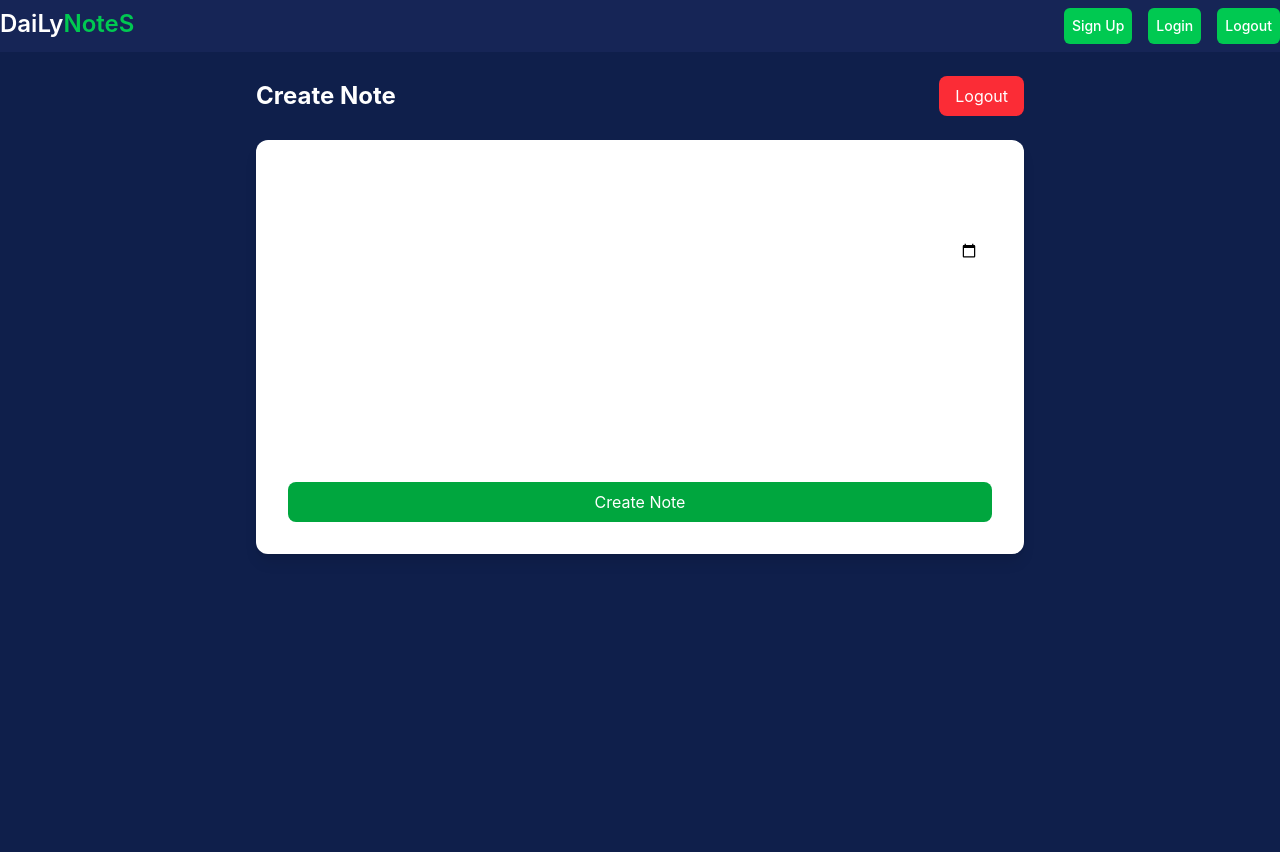
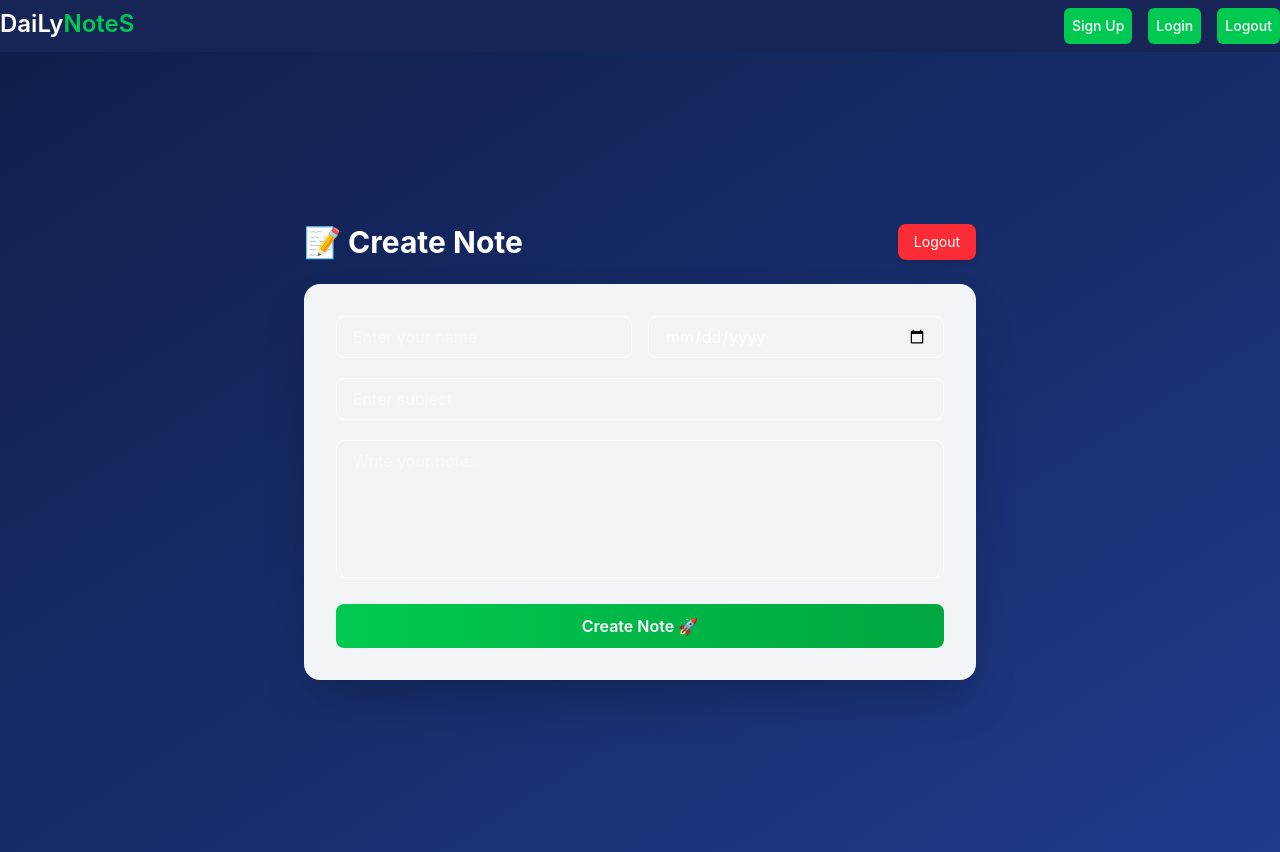
Before and after one commit to muskanmujawar1729-lang/dailyNote, a React app in the folder Frontend/: page /home in a window 1280 px wide. Built offline with nearby package versions, Linux system fonts and the light colour scheme; the HTML template or start-up script is replaced by a standard one.

Commit message:
update logout file

```diff
--- a/Frontend/src/component/TodoPage.jsx
+++ b/Frontend/src/component/TodoPage.jsx
@@ -17,7 +17,7 @@ function TodoPage() {
       const token = localStorage.getItem("token");
 
       await axios.post(
-        "https://dailynote-4.onrender.com/note/create",
+        "https://dailynote-4.onrender.com/user/note",
         { name, date, subject, text },
         {
           headers: {
@@ -62,45 +62,49 @@ function TodoPage() {
   };
 
 return (
-    <div className="min-h-screen bg-[#0f1f4b] flex flex-col items-center px-4 py-6">
+  <div className="min-h-screen bg-gradient-to-br from-[#0f1f4b] to-[#1e3a8a] flex items-center justify-center px-4">
+
+    <div className="w-full max-w-2xl">
 
       {/* Header */}
-      <div className="w-full max-w-3xl flex justify-between items-center mb-6">
-        <h2 className="text-white text-xl md:text-2xl font-bold">
-          Create Note
-        </h2>
+      <div className="flex justify-between items-center mb-6">
+        <h1 className="text-white text-2xl md:text-3xl font-bold">
+          📝 Create Note
+        </h1>
 
         <button
           onClick={logout}
-          className="bg-red-500 text-white px-4 py-2 rounded-lg text-sm md:text-base"
+          className="bg-red-500 hover:bg-red-600 text-white px-4 py-2 rounded-lg text-sm shadow-md transition"
         >
           Logout
         </button>
       </div>
 
-      {/* Form Card */}
+      {/* Card */}
       <form
         onSubmit={createNote}
-        className="w-full max-w-3xl bg-white p-5 md:p-8 rounded-xl shadow-lg space-y-4"
+        className="bg-white/95 backdrop-blur-md p-6 md:p-8 rounded-2xl shadow-2xl space-y-5"
       >
-        {/* Name */}
+
+        {/* Name + Date Row */}
+        <div className="grid md:grid-cols-2 gap-4">
           <input
             type="text"
             placeholder="Enter your name"
             value={name}
             onChange={(e) => setName(e.target.value)}
-          className="w-full px-3 py-2 border rounded-lg focus:outline-none focus:ring-2 focus:ring-green-400"
+            className="w-full px-4 py-2 border rounded-lg focus:ring-2 focus:ring-blue-400 outline-none"
             required
           />
 
-        {/* Date */}
           <input
             type="date"
             value={date}
             onChange={(e) => setDate(e.target.value)}
-          className="w-full px-3 py-2 border rounded-lg"
+            className="w-full px-4 py-2 border rounded-lg focus:ring-2 focus:ring-blue-400 outline-none"
             required
           />
+        </div>
 
         {/* Subject */}
         <input
@@ -108,28 +112,30 @@ function TodoPage() {
           placeholder="Enter subject"
           value={subject}
           onChange={(e) => setSubject(e.target.value)}
-          className="w-full px-3 py-2 border rounded-lg"
+          className="w-full px-4 py-2 border rounded-lg focus:ring-2 focus:ring-blue-400 outline-none"
           required
         />
 
-        {/* Text */}
+        {/* Textarea */}
         <textarea
           placeholder="Write your note..."
           value={text}
           onChange={(e) => setText(e.target.value)}
-          rows="4"
-          className="w-full px-3 py-2 border rounded-lg resize-none"
+          rows="5"
+          className="w-full px-4 py-2 border rounded-lg resize-none focus:ring-2 focus:ring-blue-400 outline-none"
           required
         />
 
         {/* Button */}
         <button
           type="submit"
-          className="w-full bg-green-600 text-white py-2 rounded-lg hover:bg-green-700 transition"
+          className="w-full bg-gradient-to-r from-green-500 to-green-600 text-white py-2.5 rounded-lg font-semibold hover:scale-[1.02] transition"
         >
-          Create Note
+          Create Note 🚀
         </button>
+
       </form>
+    </div>
   </div>
 );
 }
--- a/Frontend/src/pages/Logout.jsx
+++ b/Frontend/src/pages/Logout.jsx
@@ -7,6 +7,12 @@ function Logout() {
   const handleLogout = async () => {
     try {
       const token = localStorage.getItem("token");
+
+      if (!token) {
+        alert("User already logged out");
+        navigate("/login");
+        return;
+      }
 
       await axios.post(
         "https://dailynote-4.onrender.com/user/logout",
@@ -20,16 +26,25 @@ function Logout() {
 
       localStorage.removeItem("token");
 
-      alert("Logout successful");
+      alert("Logout successful ✅");
       navigate("/login");
 
     } catch (err) {
-      alert(err.response?.data?.message || "Logout failed");
+      console.log(err.response); // debug
+
+      alert(err.response?.data?.message || "Logout failed ❌");
+
+      // force logout even if API fails
+      localStorage.removeItem("token");
+      navigate("/login");
     }
   };
 
   return (
-    <button onClick={handleLogout}>
+    <button
+      onClick={handleLogout}
+      className="bg-red-500 hover:bg-red-600 text-white px-4 py-2 rounded-lg"
+    >
       Logout
     </button>
   );
```
Also changed, not shown: 1 other file (tests, documents, lock files or other folders). Lines whose indentation alone changed are shown as unchanged.
